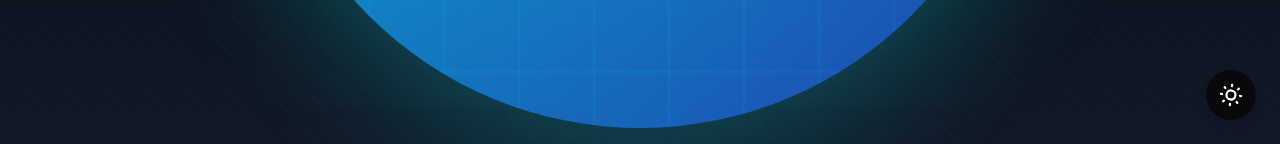
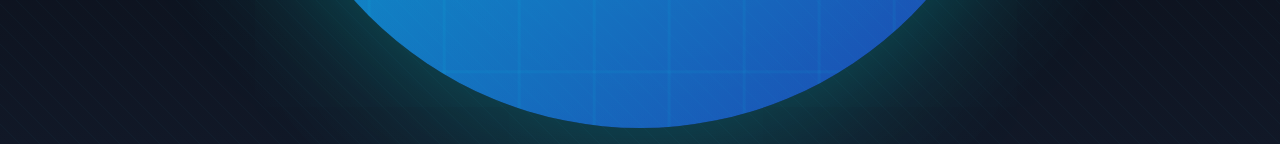
Before and after one commit to gks281263/Portfolio, a React (Vite) app: page / in a window 1280 px wide. Shown: the part 656-800 px from the top of the page. Built offline with nearby package versions, Linux system fonts and the light colour scheme.

Commit message:
UI improved

```diff
--- a/src/App.tsx
+++ b/src/App.tsx
@@ -5,7 +5,6 @@ import Footer from './components/Footer';
 import MobileMenu from './components/MobileMenu';
 import ScrollToTop from './components/ScrollToTop';
 import Loading from './components/Loading';
-import ThemeToggle from './components/ThemeToggle';
 import Navbar from './components/Navbar';
 import ThemeProvider from './components/ThemeProvider';
 
@@ -42,7 +41,6 @@ const App: React.FC = () => {
         </main>
         <Footer />
         <ScrollToTop />
-        <ThemeToggle />
         <MobileMenu
           isOpen={isMobileMenuOpen}
           onClose={() => setIsMobileMenuOpen(false)}
--- a/src/components/ThemeProvider.tsx
+++ b/src/components/ThemeProvider.tsx
@@ -1,10 +1,9 @@
-import React, { createContext, useContext, useEffect, useState } from 'react';
+import React, { createContext, useContext, useEffect } from 'react';
 
-type Theme = 'dark' | 'light';
+type Theme = 'dark';
 
 interface ThemeContextType {
   theme: Theme;
-  toggleTheme: () => void;
 }
 
 const ThemeContext = createContext<ThemeContextType | undefined>(undefined);
@@ -22,24 +21,16 @@ interface ThemeProviderProps {
 }
 
 const ThemeProvider: React.FC<ThemeProviderProps> = ({ children }) => {
-  const [theme, setTheme] = useState<Theme>(() => {
-    const savedTheme = localStorage.getItem('theme');
-    return (savedTheme as Theme) || 'dark';
-  });
+  const theme: Theme = 'dark';
 
   useEffect(() => {
     const root = window.document.documentElement;
-    root.classList.remove('light', 'dark');
-    root.classList.add(theme);
-    localStorage.setItem('theme', theme);
-  }, [theme]);
-
-  const toggleTheme = () => {
-    setTheme((prevTheme) => (prevTheme === 'dark' ? 'light' : 'dark'));
-  };
+    root.classList.remove('light');
+    root.classList.add('dark');
+  }, []);
 
   return (
-    <ThemeContext.Provider value={{ theme, toggleTheme }}>
+    <ThemeContext.Provider value={{ theme }}>
       {children}
     </ThemeContext.Provider>
   );
--- a/src/components/ThemeToggle.tsx
+++ /dev/null
@@ -1,88 +0,0 @@
-import React from 'react';
-import { motion } from 'framer-motion';
-import { useTheme } from './ThemeProvider';
-
-const ThemeToggle: React.FC = () => {
-  const { theme, toggleTheme } = useTheme();
-
-  return (
-    <motion.button
-      whileHover={{
-        scale: 1.1,
-        rotate: 5,
-        boxShadow: "0 0 20px rgba(var(--primary-rgb), 0.3)"
-      }}
-      whileTap={{ scale: 0.9 }}
-      onClick={toggleTheme}
-      className="fixed bottom-6 right-6 p-3 rounded-full bg-card text-card-foreground shadow-lg hover:shadow-xl transition-shadow"
-      aria-label="Toggle theme"
-      initial={{ opacity: 0, scale: 0.5 }}
-      animate={{ opacity: 1, scale: 1 }}
-      transition={{
-        type: "spring",
-        stiffness: 400,
-        damping: 17
-      }}
-    >
-      <motion.div
-        initial={false}
-        animate={{ rotate: theme === 'dark' ? 180 : 0 }}
-        transition={{
-          type: "spring",
-          stiffness: 400,
-          damping: 30
-        }}
-    >
-      {theme === 'dark' ? (
-          <motion.svg
-          className="w-6 h-6"
-          fill="none"
-          stroke="currentColor"
-          viewBox="0 0 24 24"
-            animate={{
-              scale: [1, 1.2, 1],
-              rotate: [0, 10, 0]
-            }}
-            transition={{
-              duration: 2,
-              repeat: Infinity,
-              ease: "easeInOut"
-            }}
-        >
-          <path
-            strokeLinecap="round"
-            strokeLinejoin="round"
-            strokeWidth={2}
-            d="M12 3v1m0 16v1m9-9h-1M4 12H3m15.364 6.364l-.707-.707M6.343 6.343l-.707-.707m12.728 0l-.707.707M6.343 17.657l-.707.707M16 12a4 4 0 11-8 0 4 4 0 018 0z"
-          />
-          </motion.svg>
-      ) : (
-          <motion.svg
-          className="w-6 h-6"
-          fill="none"
-          stroke="currentColor"
-          viewBox="0 0 24 24"
-            animate={{
-              scale: [1, 1.2, 1],
-              rotate: [0, -10, 0]
-            }}
-            transition={{
-              duration: 2,
-              repeat: Infinity,
-              ease: "easeInOut"
-            }}
-        >
-          <path
-            strokeLinecap="round"
-            strokeLinejoin="round"
-            strokeWidth={2}
-            d="M20.354 15.354A9 9 0 018.646 3.646 9.003 9.003 0 0012 21a9.003 9.003 0 008.354-5.646z"
-          />
-          </motion.svg>
-      )}
-      </motion.div>
-    </motion.button>
-  );
-};
-
-export default ThemeToggle;
--- a/src/pages/Home.tsx
+++ b/src/pages/Home.tsx
@@ -499,7 +499,7 @@ const Home: React.FC = () => {
       <section
         id="about"
         ref={aboutRef}
-        className="section min-h-[90vh] flex items-center justify-center py-8 bg-background/50 backdrop-blur-sm"
+        className="section min-h-[80vh] flex items-center justify-center py-6 bg-background/50 backdrop-blur-sm"
       >
         <div className="container max-w-6xl">
           <motion.div
@@ -626,7 +626,7 @@ const Home: React.FC = () => {
       <section
         id="education"
         ref={educationRef}
-        className="section min-h-[90vh] flex items-center justify-center py-8 bg-background/50 backdrop-blur-sm"
+        className="section min-h-[80vh] flex items-center justify-center py-6 bg-background/50 backdrop-blur-sm"
       >
         <div className="container max-w-6xl">
           <motion.div
@@ -729,7 +729,7 @@ const Home: React.FC = () => {
       <section
         id="experience"
         ref={experienceRef}
-        className="section min-h-[90vh] flex items-center justify-center py-8 bg-background/50 backdrop-blur-sm"
+        className="section min-h-[80vh] flex items-center justify-center py-6 bg-background/50 backdrop-blur-sm"
       >
         <div className="container max-w-6xl">
           <motion.div
@@ -867,7 +867,7 @@ const Home: React.FC = () => {
       <section
         id="certifications"
         ref={certificationsRef}
-        className="section min-h-[90vh] flex items-center justify-center py-8 bg-background/50 backdrop-blur-sm"
+        className="section min-h-[80vh] flex items-center justify-center py-6 bg-background/50 backdrop-blur-sm"
       >
         <div className="container max-w-6xl">
           <motion.div
```
